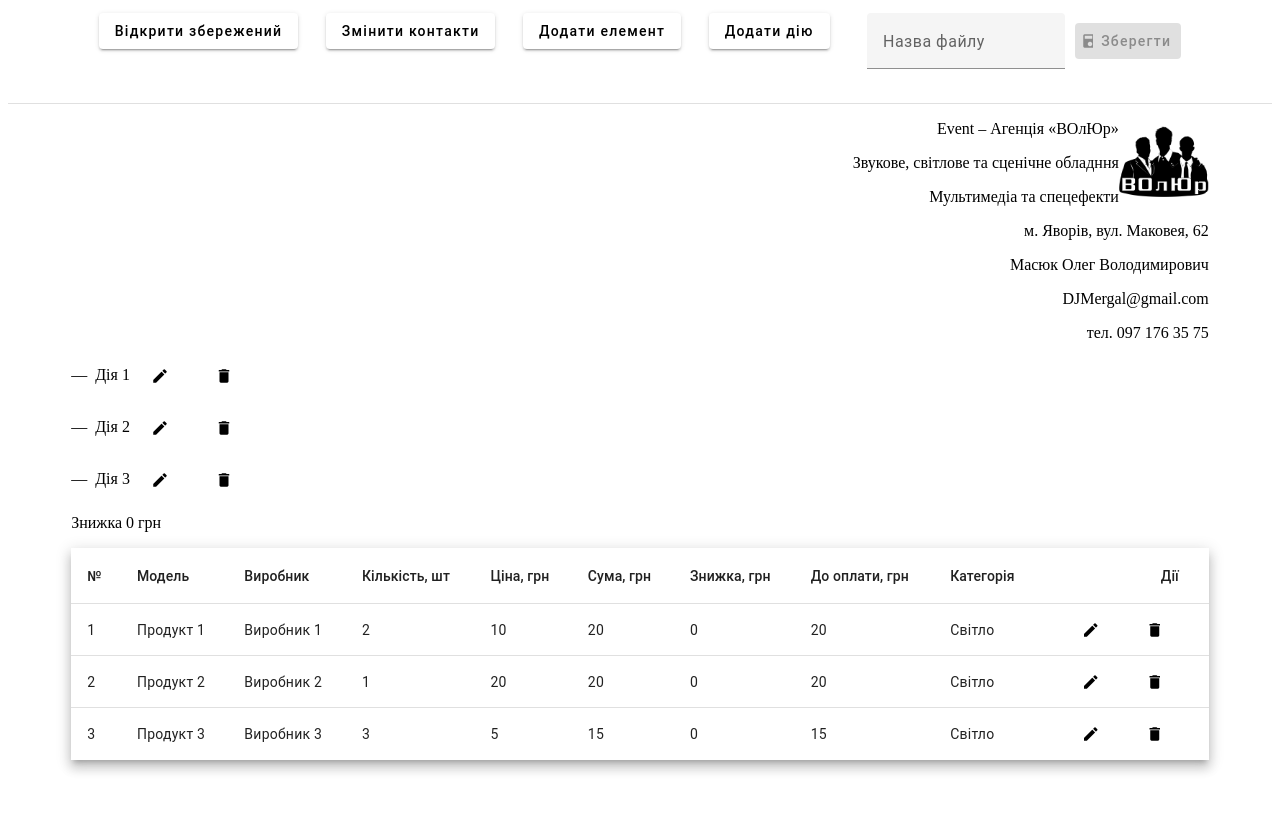
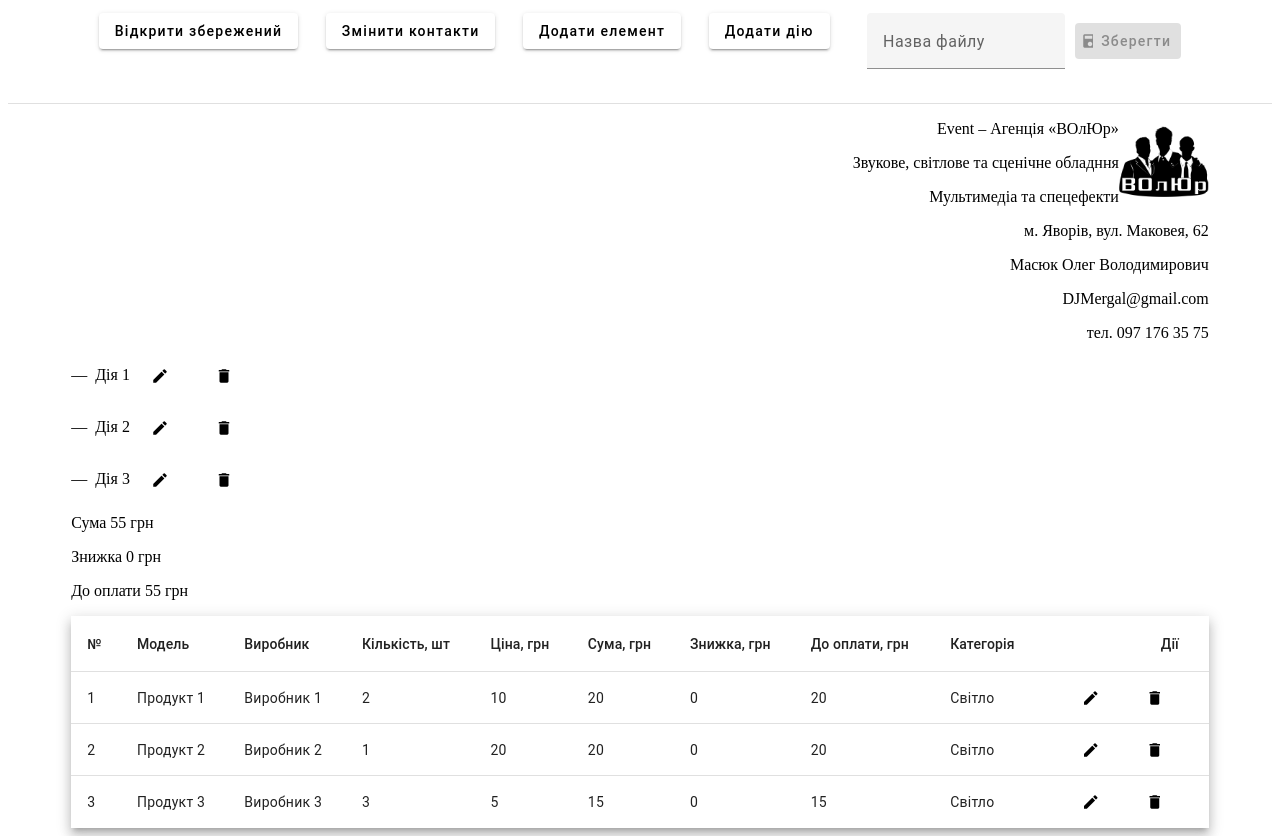
Before and after one commit to Pelyn0/invoicer, an Angular app in the folder invoicer/: page / in a window 1280 px wide. Before the commit the page ends 800 px from the top, so only its background shows below. Built offline with nearby package versions, Linux system fonts and the light colour scheme.

Commit message:
fix calc

```diff
--- a/invoicer/src/app/components/invoice/invoice.component.html
+++ b/invoicer/src/app/components/invoice/invoice.component.html
@@ -43,7 +43,13 @@
       </button>
     </p>
     <p>
+      Сума {{ sum }} грн
+    </p>
+    <p>
       Знижка {{ discount }} грн
+    </p>
+    <p>
+      До оплати {{ topay }} грн
     </p>
   </div>
 
--- a/invoicer/src/app/components/invoice/invoice.component.ts
+++ b/invoicer/src/app/components/invoice/invoice.component.ts
@@ -60,6 +60,12 @@ export class InvoiceComponent {
     (accumulator, row) => accumulator + (row.discount ?? 0),
     0
   );
+  sum: number = this.invoiceData.reduce(
+    (accumulator, row) => accumulator + (row.price*row.quantity),
+    0
+  );
+  topay: number = this.sum - this.discount;
+
   columns = [
     {
       columnDef: 'number',
@@ -141,6 +147,19 @@ export class InvoiceComponent {
       if (result) {
         this.invoiceData[i] = result;
         this.invoiceData.sort((a, b) => (a.category ?? '').localeCompare(b.category ?? ''));
+
+        this.discount = this.invoiceData.reduce(
+          (accumulator, row) => accumulator + (row.discount ?? 0),
+          0
+        );
+
+        this.sum = this.invoiceData.reduce(
+          (accumulator, row) => accumulator + (row.price*row.quantity),
+          0
+        );
+
+        this.topay = this.sum - this.discount;
+
         this.table.renderRows();
       }
     });
@@ -184,6 +203,19 @@ export class InvoiceComponent {
 
         this.invoiceData.push(result);
         this.invoiceData.sort((a, b) => (a.category ?? '').localeCompare(b.category ?? ''));
+
+        this.discount = this.invoiceData.reduce(
+          (accumulator, row) => accumulator + (row.discount ?? 0),
+          0
+        );
+
+        this.sum = this.invoiceData.reduce(
+          (accumulator, row) => accumulator + (row.price*row.quantity),
+          0
+        );
+
+        this.topay = this.sum - this.discount;
+
         this.table.renderRows();
       }
     });
```
